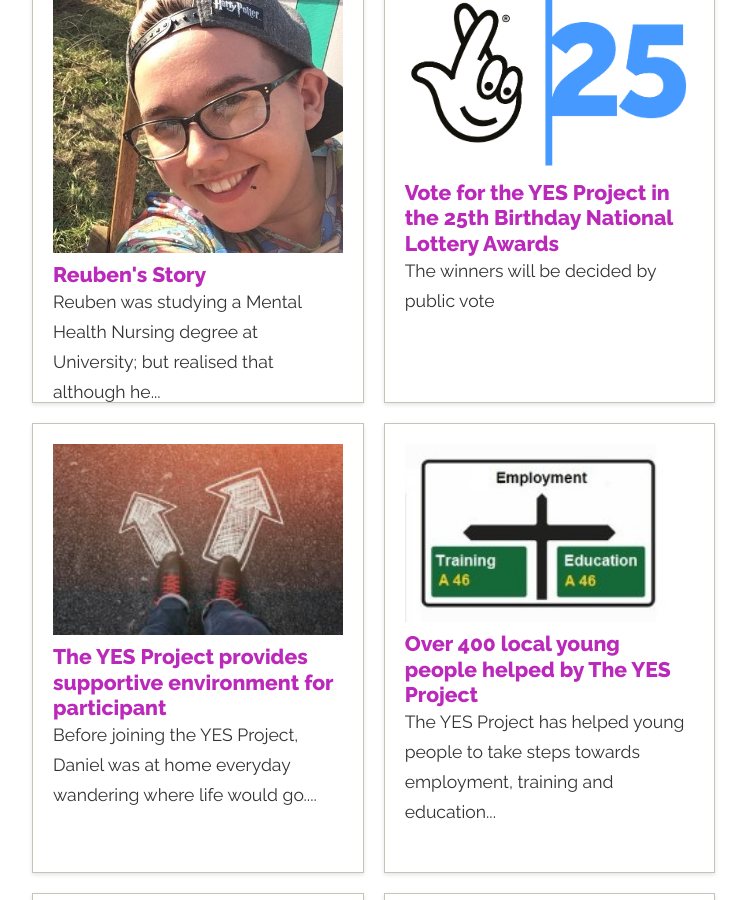
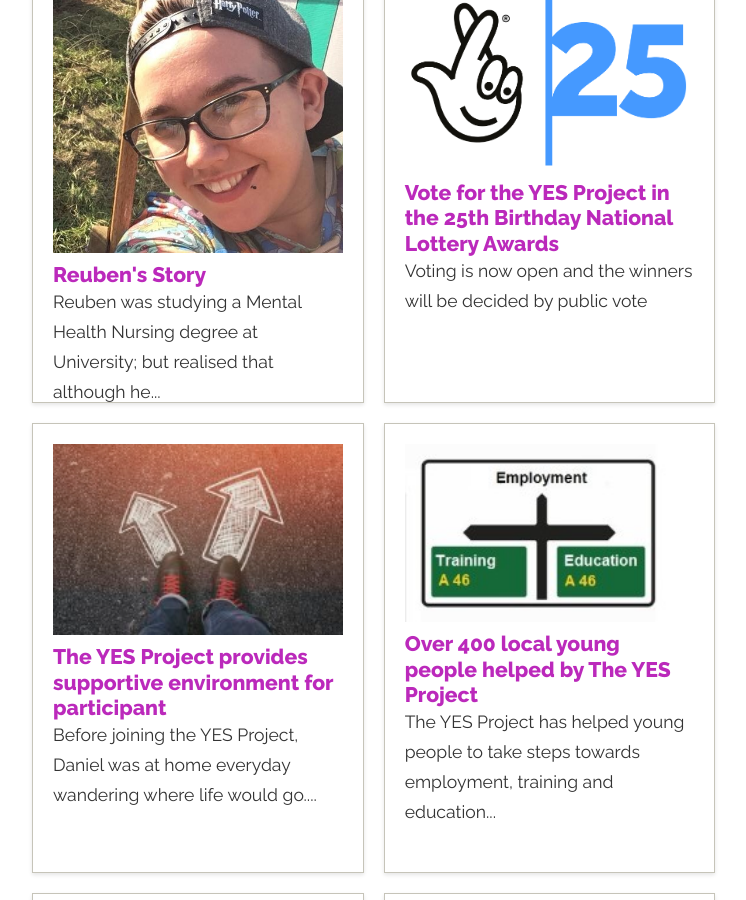
Before and after one commit to richardatval/www.yesproject.org, a Jekyll site: the page built from news/index.html, in a window 1280 px wide and 900 px high, scrolled down 318 px. Shown: the whole window, without its empty margins (84-830 px from the left). Built offline with Jekyll 4.4.1, drawn with Linux system fonts in a browser that asks for light colours; nearby versions of some CDN libraries; the list of posts is cut into pages by our own code; comment, search, counter and statistics services are not loaded.

Commit message:
Update 2019-07-22-vote-for-yes.md

```diff
--- a/_posts/2019-07-22-vote-for-yes.md
+++ b/_posts/2019-07-22-vote-for-yes.md
@@ -4,7 +4,7 @@ thumbnail-image: /img/TNL25years_regular_logo_short_rgb.png
 layout: default
 published: true
 title: Vote for the YES Project in the 25th Birthday National Lottery Awards
-summary: The winners will be decided by public vote
+summary: Voting is now open and the winners will be decided by public vote
 ---
 
 
```
